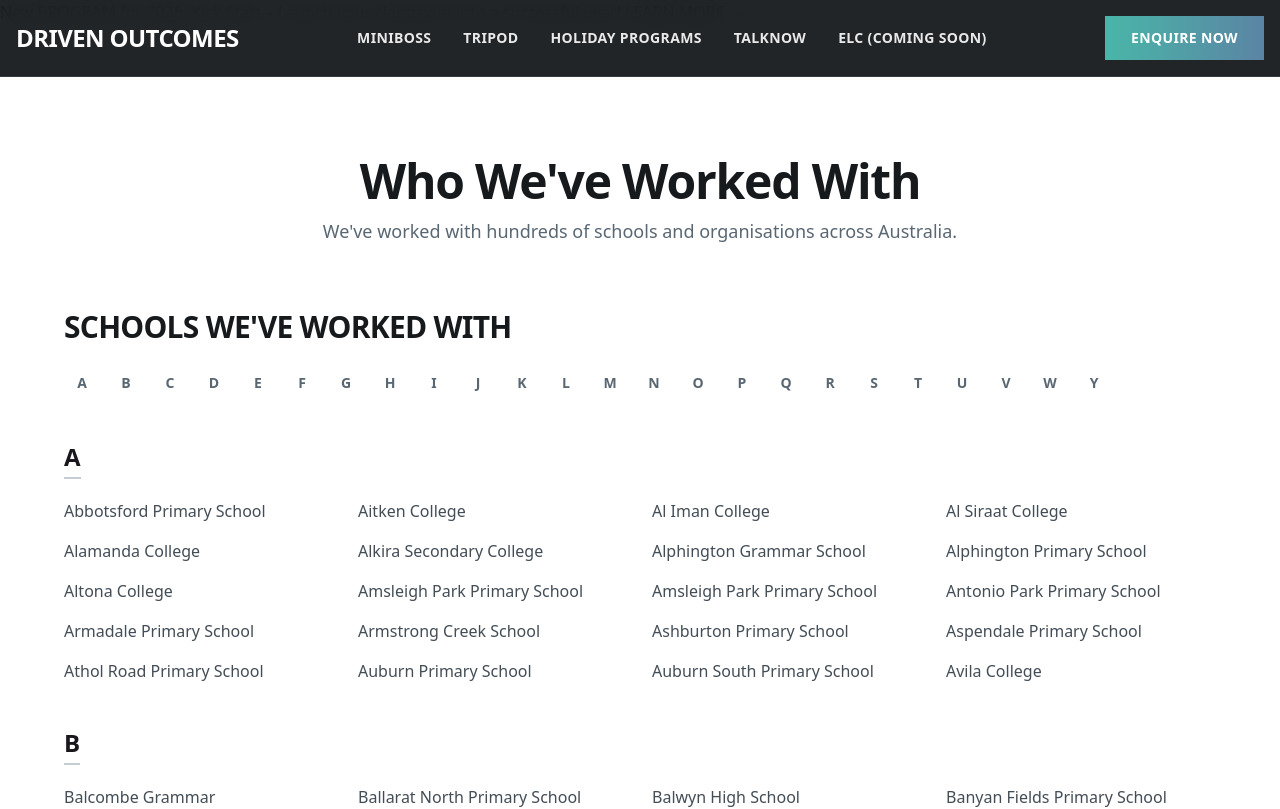
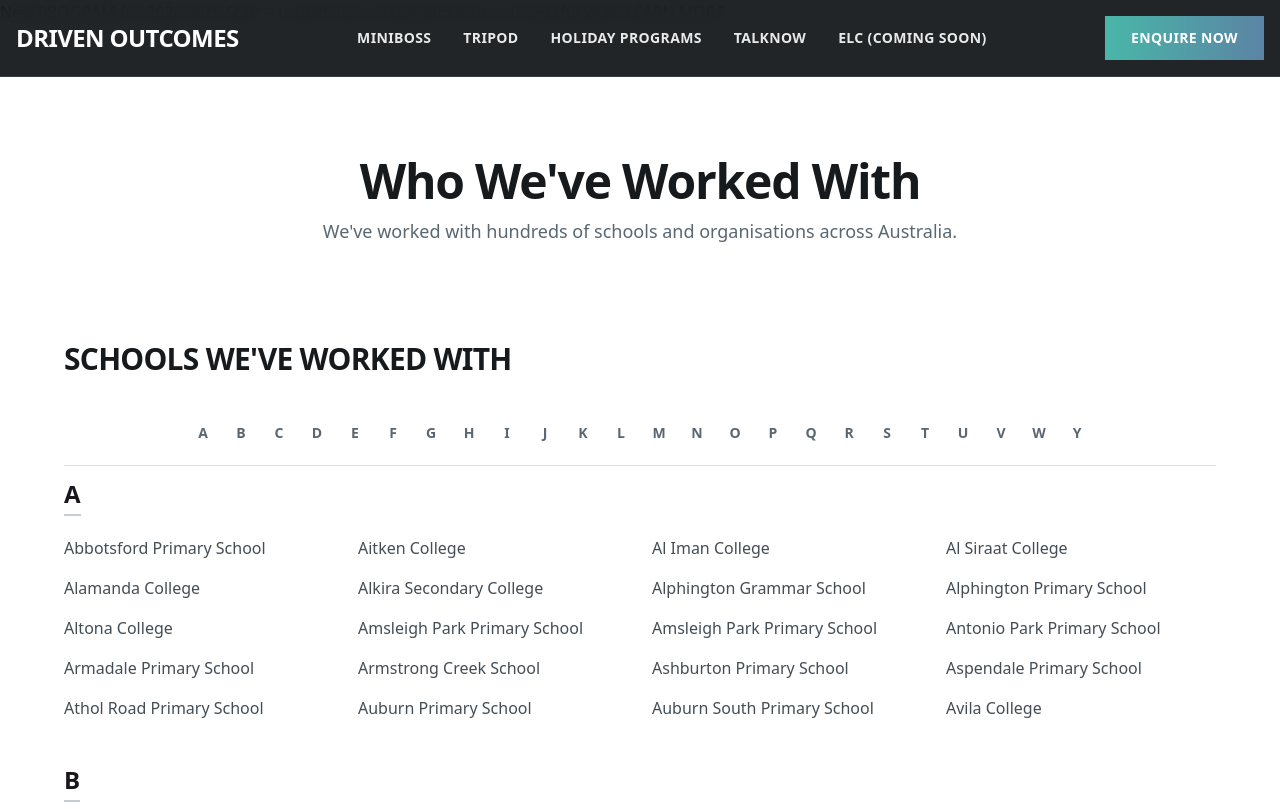
Before and after one commit to tbysctt/driven-outcomes-website, a React (Vite) app in the folder driven-outcomes-playground/: page /schools-and-organisations in a window 1280 px wide. Shown: the top 809 px of the page. Built offline with nearby package versions, Linux system fonts and the light colour scheme.

Commit message:
Minor fixes and improvements

```diff
--- a/driven-outcomes-playground/src/components/Partners.tsx
+++ b/driven-outcomes-playground/src/components/LogoScroller.tsx
@@ -12,7 +12,7 @@
   { src: AmsleighParkPrimary, alt: "Amsleigh Park Primary School" },
 ];
 
-export function Partners() {
+export function LogoScroller() {
   // Duplicate logos multiple times for seamless infinite scroll
   const duplicatedLogos = [...logos, ...logos, ...logos];
 
@@ -32,8 +32,8 @@
         {/* Scrolling Logos Container */}
         <div className="relative">
           {/* Gradient overlays for fade effect */}
-          <div className="absolute left-0 top-0 bottom-0 w-32 bg-gradient-to-r from-slate-grey-50 to-transparent z-10 pointer-events-none" />
-          <div className="absolute right-0 top-0 bottom-0 w-32 bg-gradient-to-l from-slate-grey-50 to-transparent z-10 pointer-events-none" />
+          <div className="absolute left-0 top-0 bottom-0 w-32 bg-linear-to-r from-slate-grey-50 to-transparent z-10 pointer-events-none" />
+          <div className="absolute right-0 top-0 bottom-0 w-32 bg-linear-to-l from-slate-grey-50 to-transparent z-10 pointer-events-none" />
 
           {/* Scrolling Logos Wrapper */}
           <div className="overflow-hidden">
@@ -41,7 +41,7 @@
               {duplicatedLogos.map((logo, index) => (
                 <div
                   key={`${logo.alt}-${index}`}
-                  className="flex-shrink-0 flex items-center justify-center"
+                  className="shrink-0 flex items-center justify-center"
                   style={{ width: "200px", height: "120px" }}
                 >
                   <img
--- a/driven-outcomes-playground/src/components/SchoolsScroller.tsx
+++ b/driven-outcomes-playground/src/components/SchoolsScroller.tsx
@@ -99,14 +99,14 @@
   }, []);
 
   return (
-    <section className="py-12 sm:py-16 bg-slate-grey-100">
+    <section className="py-8 sm:py-8 bg-slate-grey-100">
       <div className="container mx-auto px-4 sm:px-6">
         <div className="text-center mb-10">
           <h2 className="text-3xl md:text-4xl font-extrabold text-slate-grey-900 mb-2">
             Schools We've Worked With
           </h2>
           <p className="text-lg text-slate-grey-600">
-            Hundreds of schools trust us across Australia
+            Hundreds of schools  and organisations trust us across Australia
           </p>
         </div>
 
@@ -147,7 +147,7 @@
           </div>
         </div>
 
-        <p className="mt-6 text-center">
+        <p className="mt-10 text-center">
           <a
             href={"schools-and-organisations"}
             className="group inline-flex items-center gap-1.5 text-sm font-semibold transition-colors text-thistle-600 hover:text-thistle-800"
--- a/driven-outcomes-playground/src/components/Stats.tsx
+++ b/driven-outcomes-playground/src/components/Stats.tsx
@@ -39,7 +39,7 @@
   ];
 
   return (
-    <section ref={sectionRef} className="py-12 sm:py-16 bg-slate-grey-100">
+    <section ref={sectionRef} className="py-8 sm:py-12 bg-slate-grey-100">
       <div className="container mx-auto px-4 sm:px-6">
         <div className="grid grid-cols-2 md:grid-cols-4 gap-6 sm:gap-8 text-center">
           {stats.map((stat) => (
--- a/driven-outcomes-playground/src/pages/HomePage.tsx
+++ b/driven-outcomes-playground/src/pages/HomePage.tsx
@@ -1,6 +1,6 @@
 import { LandingHero } from "../components/LandingHero";
 import { OurTrendingPrograms } from "../components/OurTrendingPrograms";
-import { Partners } from "../components/Partners";
+// import { LogoScroller } from "../components/LogoScroller";
 import { SchoolsScroller } from "../components/SchoolsScroller";
 import { Stats } from "../components/Stats";
 import { Intro } from "../components/Intro";
@@ -12,10 +12,10 @@
     <>
       <LandingHero />
       <Stats />
-      <SchoolsScroller seeAllHref="/schools-and-organisations" />
+      <SchoolsScroller />
       <Intro />
       <OurTrendingPrograms />
-      <Partners />
+      {/* <LogoScroller /> */}
       <Testimonials />
       <MailingList />
     </>
--- a/driven-outcomes-playground/src/pages/SchoolsAndOrganisationsPage.tsx
+++ b/driven-outcomes-playground/src/pages/SchoolsAndOrganisationsPage.tsx
@@ -1,12 +1,9 @@
 import { useMemo } from "react";
-import {
-  schools,
-  organisations,
-} from "../data/schools-and-organisations";
+import { schools, organisations } from "../data/schools-and-organisations";
 
 function sortAlphabetically(names: string[]): string[] {
   return [...names].sort((a, b) =>
-    a.localeCompare(b, undefined, { sensitivity: "base" })
+    a.localeCompare(b, undefined, { sensitivity: "base" }),
   );
 }
 
@@ -38,7 +35,7 @@
   id: string;
 }) {
   return (
-    <section id={id} className="scroll-mt-24 mb-10">
+    <section id={id} className="mb-10 scroll-mt-64">
       <h3 className="flex items-center gap-3 mt-10 first:mt-0 mb-4">
         <span className="text-2xl font-bold text-thistle-900 border-b-2 border-slate-grey-200 pb-1">
           {letter === "#" ? "0–9 & symbols" : letter}
@@ -67,14 +64,14 @@
 }) {
   return (
     <nav
-      className="flex flex-wrap gap-1 sm:gap-2 mb-10"
+      className="hidden sm:flex flex-wrap justify-center gap-1.5 mt-6 p-4 border-b border-slate-grey-200/60"
       aria-label="Jump to letter"
     >
       {letters.map((letter) => (
         <a
           key={letter}
           href={`#${idPrefix}-letter-${letter}`}
-          className="flex h-9 w-9 items-center justify-center rounded-md text-sm font-bold text-slate-grey-600 hover:text-slate-grey-900 hover:bg-slate-grey-100 transition-colors focus:outline-none focus:ring-2 focus:ring-(--color-thistle-500) focus:ring-offset-2"
+          className="flex h-8 w-8 items-center justify-center rounded-full text-sm font-semibold text-slate-grey-600 hover:text-pearl-aqua-700 hover:bg-pearl-aqua-100 transition-colors duration-200 focus:outline-none focus:ring-2 focus:ring-pearl-aqua-500 focus:ring-offset-2 focus:ring-offset-white"
         >
           {letter}
         </a>
@@ -82,6 +79,8 @@
     </nav>
   );
 }
+
+const STICKY_HEADER_OFFSET = "4rem";
 
 function ListWithLetterSections({
   items,
@@ -97,11 +96,19 @@
   const letters = useMemo(() => [...byLetter.keys()], [byLetter]);
 
   return (
-    <div className="max-w-6xl mx-auto mb-14 last:mb-0">
-      <h2 className="text-xl sm:text-2xl md:text-3xl uppercase font-extrabold tracking-tight text-slate-grey-900 mb-5">
+    <section className="mb-14 last:mb-0">
+      <div
+        className="sticky z-40 py-3 bg-white"
+        style={{ top: STICKY_HEADER_OFFSET }}
+      >
+        <div className="max-w-6xl mx-auto mt-5">
+          <h2 className="text-xl sm:text-2xl md:text-3xl uppercase font-extrabold tracking-tight text-slate-grey-900">
             {title}
           </h2>
           <AlphabetNav letters={letters} idPrefix={idPrefix} />
+        </div>
+      </div>
+      <div className="max-w-6xl mx-auto">
         <div>
           {letters.map((letter) => (
             <LetterSection
@@ -113,6 +120,7 @@
           ))}
         </div>
       </div>
+    </section>
   );
 }
 
```
Lines whose indentation alone changed are shown as unchanged.
